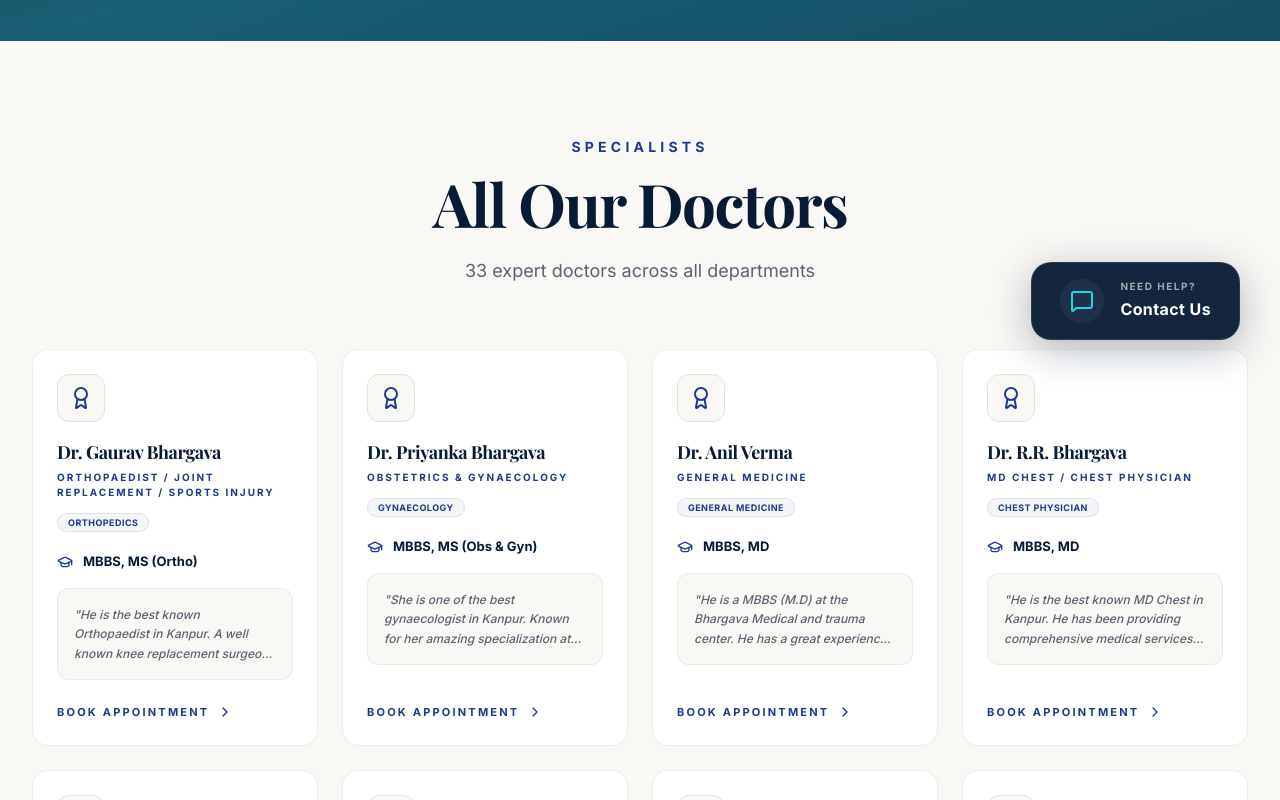
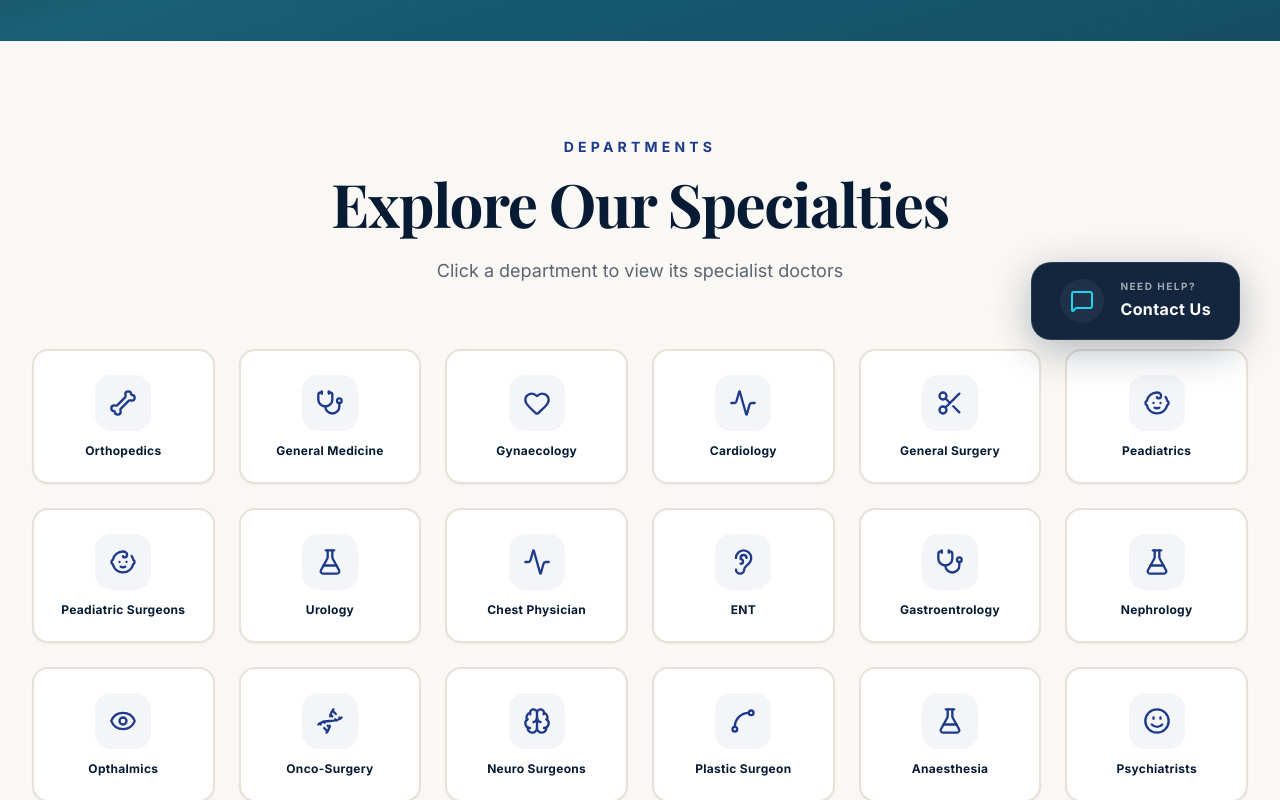
Before and after one commit to karmaautomation05-dot/Bhargava-Hospital-Demo, a React (Vite) app: page /doctors in a window 1280 px wide. Shown: the part 420-1220 px from the top of the page. Built offline with nearby package versions, Linux system fonts and the light colour scheme.

Commit message:
feat: add doctor images to featured cards, department links, border buttons, larger circle frames

```diff
--- a/src/pages/Doctors.tsx
+++ b/src/pages/Doctors.tsx
@@ -1,7 +1,8 @@
-import { motion } from 'framer-motion';
+import { motion, AnimatePresence } from 'framer-motion';
 import { Helmet } from 'react-helmet-async';
-import { Calendar, Award, GraduationCap, ChevronRight } from 'lucide-react';
-import { Link } from 'react-router-dom';
+import { Calendar, Award, GraduationCap, ChevronRight, Bone, Heart, Activity, Stethoscope, Baby, Scissors, FlaskConical, Ear, Brain, Eye, Dna, Spline, Utensils, Dumbbell, Smile, Radio, FlaskRound } from 'lucide-react';
+import { Link, useLocation } from 'react-router-dom';
+import { useState, useEffect } from 'react';
 
 interface Doctor {
   name: string;
@@ -10,6 +11,36 @@ interface Doctor {
   achievements: string;
   department: string;
 }
+
+interface DeptInfo {
+  name: string;
+  icon: React.ElementType;
+}
+
+const departments: DeptInfo[] = [
+  { name: 'Orthopedics', icon: Bone },
+  { name: 'General Medicine', icon: Stethoscope },
+  { name: 'Gynaecology', icon: Heart },
+  { name: 'Cardiology', icon: Activity },
+  { name: 'General Surgery', icon: Scissors },
+  { name: 'Peadiatrics', icon: Baby },
+  { name: 'Peadiatric Surgeons', icon: Baby },
+  { name: 'Urology', icon: FlaskConical },
+  { name: 'Chest Physician', icon: Activity },
+  { name: 'ENT', icon: Ear },
+  { name: 'Gastroentrology', icon: Stethoscope },
+  { name: 'Nephrology', icon: FlaskConical },
+  { name: 'Opthalmics', icon: Eye },
+  { name: 'Onco-Surgery', icon: Dna },
+  { name: 'Neuro Surgeons', icon: Brain },
+  { name: 'Plastic Surgeon', icon: Spline },
+  { name: 'Anaesthesia', icon: FlaskConical },
+  { name: 'Psychiatrists', icon: Smile },
+  { name: 'Radiology', icon: Radio },
+  { name: 'Pathology', icon: FlaskRound },
+  { name: 'Dietetics', icon: Utensils },
+  { name: 'Physiotherapy', icon: Dumbbell }
+];
 
 const doctors: Doctor[] = [
   { name: "Dr. Gaurav Bhargava", specialty: "Orthopaedist / Joint Replacement / Sports Injury", qualifications: "MBBS, MS (Ortho)", achievements: "He is the best known Orthopaedist in Kanpur. A well known knee replacement surgeon, he leaves no stone unturned in taking care of his patients.", department: "Orthopedics" },
@@ -48,6 +79,35 @@ const doctors: Doctor[] = [
 ];
 
 const Doctors = () => {
+  const [activeCategory, setActiveCategory] = useState<string | null>(null);
+  const location = useLocation();
+
+  useEffect(() => {
+    const hash = location.hash.replace('#', '').toLowerCase();
+    if (hash) {
+      const matched = departments.find(d => d.name.toLowerCase().replace(/\s+/g, '-') === hash);
+      if (matched) {
+        setActiveCategory(matched.name);
+        setTimeout(() => {
+          const el = document.getElementById('doctors-section');
+          if (el) el.scrollIntoView({ behavior: 'smooth', block: 'start' });
+        }, 200);
+      }
+    }
+  }, [location]);
+
+  const handleDeptClick = (name: string) => {
+    setActiveCategory(activeCategory === name ? null : name);
+    setTimeout(() => {
+      const el = document.getElementById('doctors-section');
+      if (el) el.scrollIntoView({ behavior: 'smooth', block: 'start' });
+    }, 250);
+  };
+
+  const filteredDoctors = activeCategory
+    ? doctors.filter(d => d.department === activeCategory)
+    : [];
+
   return (
     <motion.div
       initial={{ opacity: 0 }}
@@ -70,75 +130,130 @@ const Doctors = () => {
         <section className="py-24 relative overflow-hidden bg-gradient-to-br from-[#071B34] via-cyan-800 to-cyan-900">
           <div className="absolute inset-0 bg-[radial-gradient(circle_at_top_left,rgba(212,169,95,0.08),transparent_40%)]" />
           <div className="section-container relative z-10 text-center">
-            <span className="text-white uppercase tracking-[0.3em] font-bold text-sm mb-4 block">Our Team</span>
+            <span className="text-white uppercase tracking-[0.3em] font-bold text-sm mb-4 block">Specialty Clinics</span>
             <motion.h1
               initial={{ y: 20, opacity: 0 }}
               animate={{ y: 0, opacity: 1 }}
               className="text-4xl sm:text-5xl md:text-7xl font-serif font-bold text-white mb-8 leading-tight tracking-tight"
             >
-              Our Medical <span className="text-white">Team</span>
+              Our Medical <span className="text-white">Departments</span>
             </motion.h1>
             <p className="text-white/80 text-xl font-medium max-w-3xl mx-auto leading-relaxed">
-              Meet our complete team of dedicated doctors across all specialties.
+              Browse our departments and select one to view our specialist doctors
             </p>
           </div>
         </section>
 
-        {/* All Doctors Grid */}
+        {/* Department Grid */}
         <section className="py-24 bg-medical-bg">
           <div className="section-container">
             <div className="text-center mb-16">
-              <span className="text-medical-royal uppercase tracking-[0.3em] font-bold text-sm mb-4 block">Specialists</span>
-              <h2 className="text-4xl md:text-6xl font-serif font-bold text-medical-navy mb-6">All Our Doctors</h2>
+              <span className="text-medical-royal uppercase tracking-[0.3em] font-bold text-sm mb-4 block">Departments</span>
+              <h2 className="text-4xl md:text-6xl font-serif font-bold text-medical-navy mb-6">Explore Our Specialties</h2>
               <p className="text-medical-muted text-lg max-w-2xl mx-auto">
-                {doctors.length} expert doctors across all departments
+                Click a department to view its specialist doctors
               </p>
             </div>
 
-            <div className="grid grid-cols-1 sm:grid-cols-2 lg:grid-cols-3 xl:grid-cols-4 gap-6">
-              {doctors.map((doc) => (
+            <div className="grid grid-cols-2 sm:grid-cols-3 md:grid-cols-4 lg:grid-cols-6 gap-4 md:gap-6">
+              {departments.map((dept) => {
+                const IconComponent = dept.icon;
+                const isActive = activeCategory === dept.name;
+                return (
+                  <button
+                    key={dept.name}
+                    onClick={() => handleDeptClick(dept.name)}
+                    className={`group relative flex flex-col items-center gap-3 p-6 rounded-2xl border-2 transition-all duration-300 shadow-sm ${
+                      isActive
+                        ? 'bg-medical-royal text-white border-medical-royal shadow-lg shadow-medical-royal/20 scale-[1.02]'
+                        : 'bg-white text-medical-navy border-medical-border hover:border-medical-royal/40 hover:shadow-md hover:-translate-y-0.5'
+                    }`}
+                  >
+                    <div className={`w-14 h-14 rounded-2xl flex items-center justify-center transition-all duration-300 ${
+                      isActive
+                        ? 'bg-white/15'
+                        : 'bg-medical-royal/5 group-hover:bg-medical-royal/10'
+                    }`}>
+                      <IconComponent size={28} className={isActive ? 'text-white' : 'text-medical-royal'} />
+                    </div>
+                    <span className="text-xs font-bold text-center leading-tight tracking-wide">
+                      {dept.name}
+                    </span>
+                  </button>
+                );
+              })}
+            </div>
+          </div>
+        </section>
+
+        {/* Doctors Section */}
+        {activeCategory && (
+          <section id="doctors-section" className="py-24 bg-medical-warmWhite">
+            <div className="section-container">
+              <div className="flex items-center justify-between mb-16">
+                <div>
+                  <span className="text-medical-royal uppercase tracking-[0.3em] font-bold text-sm mb-2 block">Specialists</span>
+                  <h2 className="text-4xl md:text-5xl font-serif font-bold text-medical-navy">{activeCategory}</h2>
+                </div>
+                <button
+                  onClick={() => setActiveCategory(null)}
+                  className="text-sm text-medical-muted hover:text-medical-royal font-medium transition-colors"
+                >
+                  View All Departments
+                </button>
+              </div>
+
+              <AnimatePresence mode="wait">
+                <motion.div
+                  key={activeCategory}
+                  initial={{ opacity: 0, y: 20 }}
+                  animate={{ opacity: 1, y: 0 }}
+                  exit={{ opacity: 0, y: -20 }}
+                  transition={{ duration: 0.4 }}
+                  className="grid grid-cols-1 md:grid-cols-2 lg:grid-cols-3 gap-8"
+                >
+                  {filteredDoctors.map((doc) => (
                     <div
                       key={doc.name}
-                  className="bg-white rounded-2xl border border-medical-border/60 p-6 flex flex-col h-full group hover:shadow-md hover:border-medical-royal/20 transition-all duration-500"
+                      className="bg-white rounded-3xl border-2 border-medical-border p-8 flex flex-col h-full group hover:shadow-lg hover:border-medical-royal/30 transition-all duration-500 shadow-sm"
                     >
-                  <div className="mb-5">
-                    <div className="w-12 h-12 rounded-xl bg-medical-bg flex items-center justify-center text-medical-royal mb-4 group-hover:bg-medical-royal group-hover:text-white transition-all duration-500 border border-medical-border">
-                      <Award size={24} />
+                      <div className="mb-8">
+                        <div className="w-16 h-16 rounded-2xl bg-medical-bg flex items-center justify-center text-medical-royal mb-6 group-hover:bg-medical-royal group-hover:text-white transition-all duration-500 border border-medical-border">
+                          <Award size={32} />
                         </div>
-                    <h3 className="text-lg font-serif font-bold text-medical-navy mb-1">
+                        <h3 className="text-2xl font-serif font-bold text-medical-navy mb-2">
                           {doc.name}
                         </h3>
-                    <p className="text-medical-royal font-bold text-[10px] uppercase tracking-[0.2em] mb-2">
+                        <p className="text-medical-royal font-bold text-xs uppercase tracking-[0.25em]">
                           {doc.specialty}
                         </p>
-                    <span className="inline-block px-2.5 py-0.5 rounded-full bg-medical-royal/5 text-[9px] font-bold text-medical-royal uppercase tracking-wider border border-medical-royal/10">
-                      {doc.department}
-                    </span>
                       </div>
 
-                  <div className="space-y-4 mb-6 flex-grow">
-                    <div className="flex items-center gap-2.5 text-[13px] text-medical-muted">
-                      <GraduationCap size={16} className="text-medical-royal shrink-0" />
+                      <div className="space-y-5 mb-8 flex-grow">
+                        <div className="flex items-center gap-3 text-[14px] text-medical-muted">
+                          <GraduationCap size={20} className="text-medical-royal shrink-0" />
                           <span className="font-bold text-medical-navy">{doc.qualifications}</span>
                         </div>
-                    <div className="p-4 rounded-xl bg-medical-bg border border-medical-border/60">
-                      <p className="text-medical-muted text-[12px] italic leading-relaxed font-medium line-clamp-3">
+                        <div className="p-5 rounded-2xl bg-medical-bg border border-medical-border/60">
+                          <p className="text-medical-muted text-[14px] italic leading-relaxed font-medium">
                             "{doc.achievements}"
                           </p>
                         </div>
                       </div>
 
-                  <Link to="/appointment" className="inline-flex items-center gap-2 text-medical-royal font-bold text-[11px] uppercase tracking-[0.2em] group/btn">
-                    Book Appointment <ChevronRight size={16} className="group-hover/btn:translate-x-1 transition-transform" />
+                      <Link to="/appointment" className="inline-flex items-center gap-2 text-medical-royal font-bold text-xs uppercase tracking-[0.25em] group/btn">
+                        Consult Specialist <ChevronRight size={18} className="group-hover/btn:translate-x-1.5 transition-transform" />
                       </Link>
                     </div>
                   ))}
-            </div>
+                </motion.div>
+              </AnimatePresence>
             </div>
           </section>
+        )}
 
         {/* Appointment CTA */}
-        <section className="py-24 bg-medical-warmWhite">
+        <section className="py-24 bg-medical-bg">
           <div className="section-container">
             <div className="bg-medical-navy rounded-[4rem] p-16 md:p-32 text-center relative overflow-hidden shadow-sm border border-medical-border">
               <div className="absolute inset-0 bg-[radial-gradient(circle_at_50%_0%,rgba(212,169,95,0.1),transparent_60%)]" />
--- a/src/pages/Specialists.tsx
+++ b/src/pages/Specialists.tsx
@@ -1,7 +1,34 @@
 import { motion } from 'framer-motion';
 import { Helmet } from 'react-helmet-async';
-import { Calendar, Award, GraduationCap, ChevronRight, Star } from 'lucide-react';
+import { Calendar, Award, GraduationCap, ChevronRight, Star, Bone, Heart, Activity, Stethoscope, Baby, Scissors, FlaskConical, Ear, Brain, Eye, Dna, Spline, Utensils, Dumbbell, Smile, Radio, FlaskRound, User } from 'lucide-react';
 import { Link } from 'react-router-dom';
+import drPriyanka from '../assets/images/doctors/dr priyanka.jpg';
+import drGaurav from '../assets/images/doctors/Gaurav Bhargava.png';
+
+const deptIcons: Record<string, React.ElementType> = {
+  Orthopedics: Bone,
+  'General Medicine': Stethoscope,
+  Gynaecology: Heart,
+  Cardiology: Activity,
+  'General Surgery': Scissors,
+  Peadiatrics: Baby,
+  'Peadiatric Surgeons': Baby,
+  Urology: FlaskConical,
+  'Chest Physician': Activity,
+  ENT: Ear,
+  Gastroentrology: Stethoscope,
+  Nephrology: FlaskConical,
+  Opthalmics: Eye,
+  'Onco-Surgery': Dna,
+  'Neuro Surgeons': Brain,
+  'Plastic Surgeon': Spline,
+  Anaesthesia: FlaskConical,
+  Psychiatrists: Smile,
+  Radiology: Radio,
+  Pathology: FlaskRound,
+  Dietetics: Utensils,
+  Physiotherapy: Dumbbell
+};
 
 interface Doctor {
   name: string;
@@ -9,6 +36,7 @@ interface Doctor {
   qualifications: string;
   achievements: string;
   department: string;
+  image?: string;
 }
 
 const featuredDoctors: Doctor[] = [
@@ -17,14 +45,16 @@ const featuredDoctors: Doctor[] = [
     specialty: "Obstetrics & Gynaecology",
     qualifications: "MBBS, MS (Obs & Gyn)",
     achievements: "She is one of the best gynaecologist in Kanpur. Known for her amazing specialization at this profession, she has been contributing a lot towards the health of all the female across the city and beyond.",
-    department: "Gynaecology"
+    department: "Gynaecology",
+    image: drPriyanka
   },
   {
     name: "Dr. Gaurav Bhargava",
     specialty: "Orthopaedist / Joint Replacement / Sports Injury",
     qualifications: "MBBS, MS (Ortho)",
     achievements: "He is the best known Orthopaedist in Kanpur. A well known knee replacement surgeon, he leaves no stone unturned in taking care of his patients.",
-    department: "Orthopedics"
+    department: "Orthopedics",
+    image: drGaurav
   },
   {
     name: "Dr. R.R. Bhargava",
@@ -117,10 +147,12 @@ const Specialists = () => {
             </div>
 
             <div className="grid grid-cols-1 md:grid-cols-3 gap-8 max-w-6xl mx-auto">
-              {featuredDoctors.map((doc, idx) => (
+              {featuredDoctors.map((doc, idx) => {
+                const DeptIcon = deptIcons[doc.department] || Award;
+                return (
                 <div
                   key={doc.name}
-                  className="bg-white rounded-3xl border-2 border-medical-royal/20 p-8 flex flex-col h-full group hover:shadow-xl hover:border-medical-royal/40 transition-all duration-500 relative overflow-hidden"
+                  className="bg-white rounded-3xl border-2 border-medical-royal/20 p-8 flex flex-col h-full group hover:shadow-xl hover:border-medical-royal/40 transition-all duration-500 relative overflow-hidden shadow-sm"
                 >
                   <div className="absolute top-0 right-0 w-24 h-24 bg-medical-royal/5 rounded-bl-[3rem]" />
                   <div className="absolute top-3 right-3">
@@ -128,9 +160,15 @@ const Specialists = () => {
                   </div>
 
                   <div className="mb-8">
-                    <div className="w-16 h-16 rounded-2xl bg-medical-royal/10 flex items-center justify-center text-medical-royal mb-6 group-hover:bg-medical-royal group-hover:text-white transition-all duration-500 border border-medical-royal/20">
-                      <Award size={32} />
-                    </div>
+                    <Link to={`/doctors#${doc.department.toLowerCase().replace(/\s+/g, '-')}`} className="block w-fit">
+                      <div className="w-32 h-32 rounded-full bg-medical-royal/10 flex items-center justify-center text-medical-royal mb-6 overflow-hidden border-2 border-medical-royal/20 hover:border-medical-royal transition-all duration-500 cursor-pointer">
+                        {doc.image ? (
+                          <img src={doc.image} alt={doc.name} className="w-full h-full object-cover" style={doc.name === "Dr. Priyanka Bhargava" ? { objectPosition: 'center 20%' } : undefined} />
+                        ) : (
+                          <User size={48} />
+                        )}
+                      </div>
+                    </Link>
                     <h3 className="text-2xl font-serif font-bold text-medical-navy mb-2">
                       {doc.name}
                     </h3>
@@ -138,9 +176,9 @@ const Specialists = () => {
                       {doc.specialty}
                     </p>
                     <div className="mt-2">
-                      <span className="inline-block px-3 py-1 rounded-full bg-medical-royal/5 text-[10px] font-bold text-medical-royal uppercase tracking-wider border border-medical-royal/10">
+                      <Link to={`/doctors#${doc.department.toLowerCase().replace(/\s+/g, '-')}`} className="inline-block px-3 py-1 rounded-full bg-medical-royal/5 text-[10px] font-bold text-medical-royal uppercase tracking-wider border border-medical-royal/10 hover:bg-medical-royal hover:text-white transition-all duration-300">
                         {doc.department}
-                      </span>
+                      </Link>
                     </div>
                   </div>
 
@@ -156,11 +194,12 @@ const Specialists = () => {
                     </div>
                   </div>
 
-                  <Link to="/appointment" className="inline-flex items-center gap-2 text-medical-royal font-bold text-xs uppercase tracking-[0.25em] group/btn">
+                  <Link to="/appointment" className="inline-flex items-center gap-2 text-medical-royal font-bold text-xs uppercase tracking-[0.25em] border-2 border-medical-royal/30 rounded-xl px-6 py-3 hover:bg-medical-royal hover:text-white hover:border-medical-royal transition-all duration-300 group/btn w-fit">
                     Consult Specialist <ChevronRight size={18} className="group-hover/btn:translate-x-1.5 transition-transform" />
                   </Link>
                 </div>
-              ))}
+                );
+              })}
             </div>
           </div>
         </section>
@@ -176,25 +215,29 @@ const Specialists = () => {
               </p>
             </div>
 
-            <div className="grid grid-cols-1 md:grid-cols-2 lg:grid-cols-3 xl:grid-cols-4 gap-6">
-              {otherDoctors.map((doc) => (
+            <div className="grid grid-cols-1 md:grid-cols-2 lg:grid-cols-3 gap-6">
+              {otherDoctors.map((doc) => {
+                const DeptIcon = deptIcons[doc.department] || Award;
+                return (
                 <div
                   key={doc.name}
-                  className="bg-white rounded-2xl border border-medical-border/60 p-6 flex flex-col h-full group hover:shadow-md hover:border-medical-royal/20 transition-all duration-500"
+                  className="bg-white rounded-2xl border-2 border-medical-border p-6 flex flex-col h-full group hover:shadow-lg hover:border-medical-royal/30 transition-all duration-500 shadow-sm"
                 >
                   <div className="mb-6">
-                    <div className="w-12 h-12 rounded-xl bg-medical-bg flex items-center justify-center text-medical-royal mb-4 group-hover:bg-medical-royal group-hover:text-white transition-all duration-500 border border-medical-border">
-                      <Award size={24} />
-                    </div>
+                    <Link to={`/doctors#${doc.department.toLowerCase().replace(/\s+/g, '-')}`} className="block w-fit">
+                      <div className="w-12 h-12 rounded-xl bg-medical-bg flex items-center justify-center text-medical-royal mb-4 hover:bg-medical-royal hover:text-white transition-all duration-500 border border-medical-border cursor-pointer">
+                        <DeptIcon size={24} />
+                      </div>
+                    </Link>
                     <h3 className="text-lg font-serif font-bold text-medical-navy mb-1">
                       {doc.name}
                     </h3>
                     <p className="text-medical-royal font-bold text-[10px] uppercase tracking-[0.2em] mb-2">
                       {doc.specialty}
                     </p>
-                    <span className="inline-block px-2.5 py-0.5 rounded-full bg-medical-royal/5 text-[9px] font-bold text-medical-royal uppercase tracking-wider border border-medical-royal/10">
+                    <Link to={`/doctors#${doc.department.toLowerCase().replace(/\s+/g, '-')}`} className="inline-block px-2.5 py-0.5 rounded-full bg-medical-royal/5 text-[9px] font-bold text-medical-royal uppercase tracking-wider border border-medical-royal/10 hover:bg-medical-royal hover:text-white transition-all duration-300">
                       {doc.department}
-                    </span>
+                    </Link>
                   </div>
 
                   <div className="space-y-4 mb-6 flex-grow">
@@ -209,11 +252,12 @@ const Specialists = () => {
                     </div>
                   </div>
 
-                  <Link to="/appointment" className="inline-flex items-center gap-2 text-medical-royal font-bold text-[11px] uppercase tracking-[0.2em] group/btn">
+                  <Link to="/appointment" className="inline-flex items-center gap-2 text-medical-royal font-bold text-[11px] uppercase tracking-[0.2em] border-2 border-medical-royal/30 rounded-xl px-5 py-2.5 hover:bg-medical-royal hover:text-white hover:border-medical-royal transition-all duration-300 group/btn w-fit">
                     Book Appointment <ChevronRight size={16} className="group-hover/btn:translate-x-1 transition-transform" />
                   </Link>
                 </div>
-              ))}
+                );
+              })}
             </div>
           </div>
         </section>
```
Lines whose indentation alone changed are shown as unchanged.
